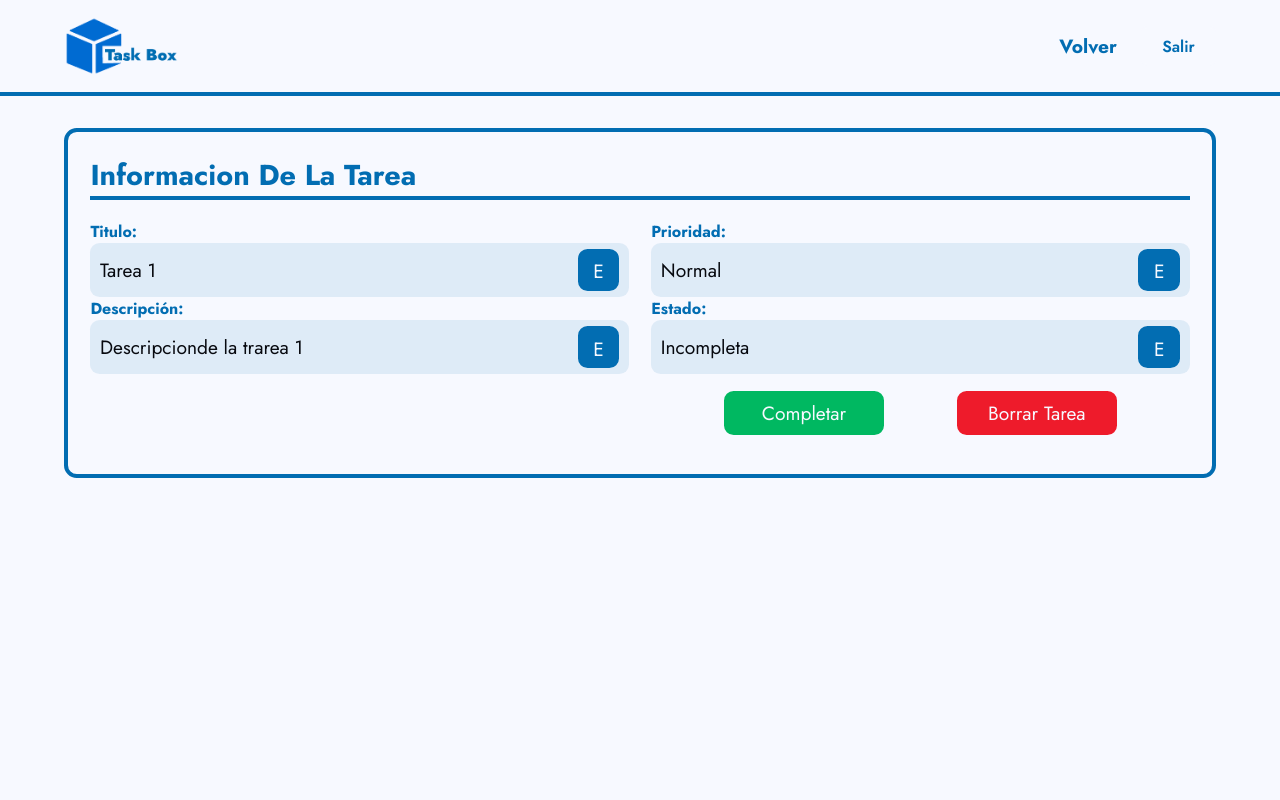
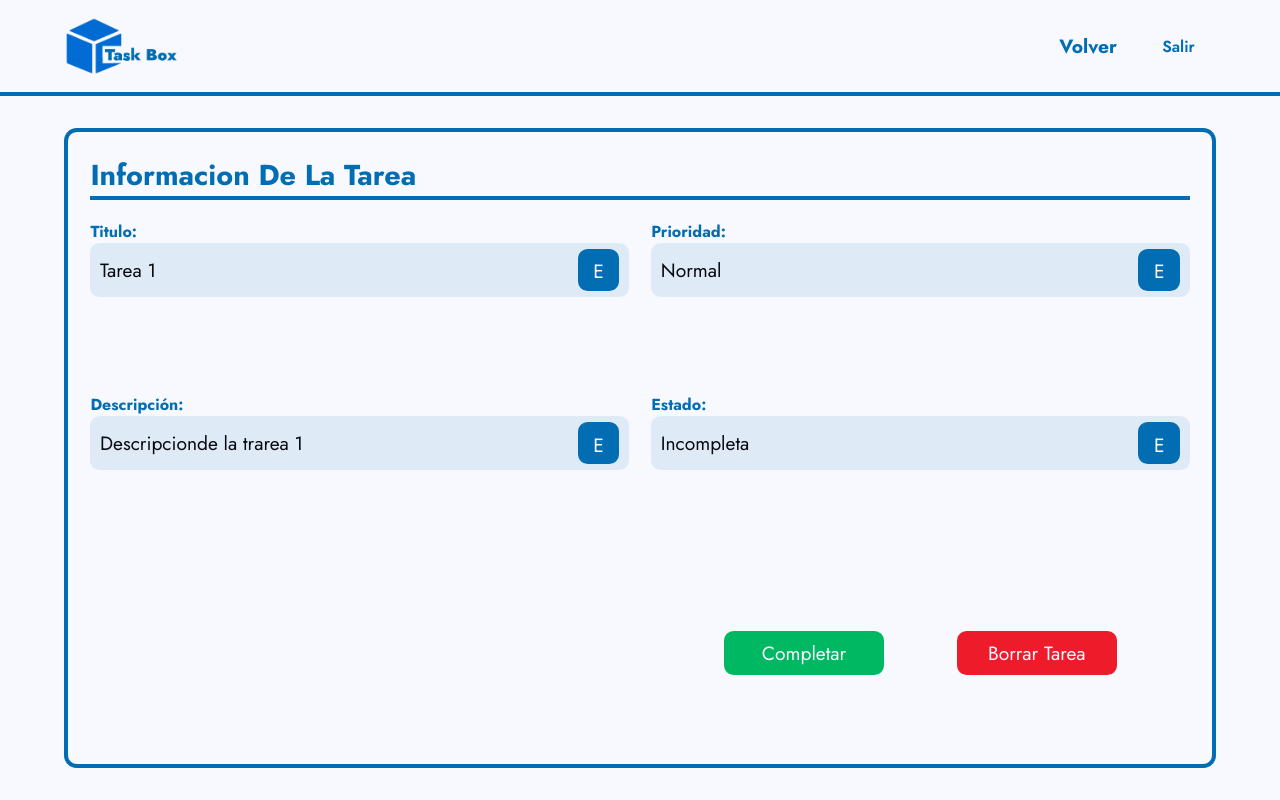
Before and after one commit to FlakoBB/task-box, a Next.js app: page /task/1 in a window 1280 px wide. Built offline with nearby package versions, Linux system fonts and the light colour scheme.

Commit message:
correccion estilos a TaskInfo

```diff
--- a/src/styles/taskInfo.module.scss
+++ b/src/styles/taskInfo.module.scss
@@ -2,12 +2,12 @@
 @use 'mixins' as mix;
 
 .main {
+  display: grid;
   min-height: calc(100dvh - 6rem);
   padding: 2rem 4rem;
 
   .container {
     @include mix.gen_container;
-    height: 100%;
     border-color: vars.$mainColor;
 
     .section_title {
```
